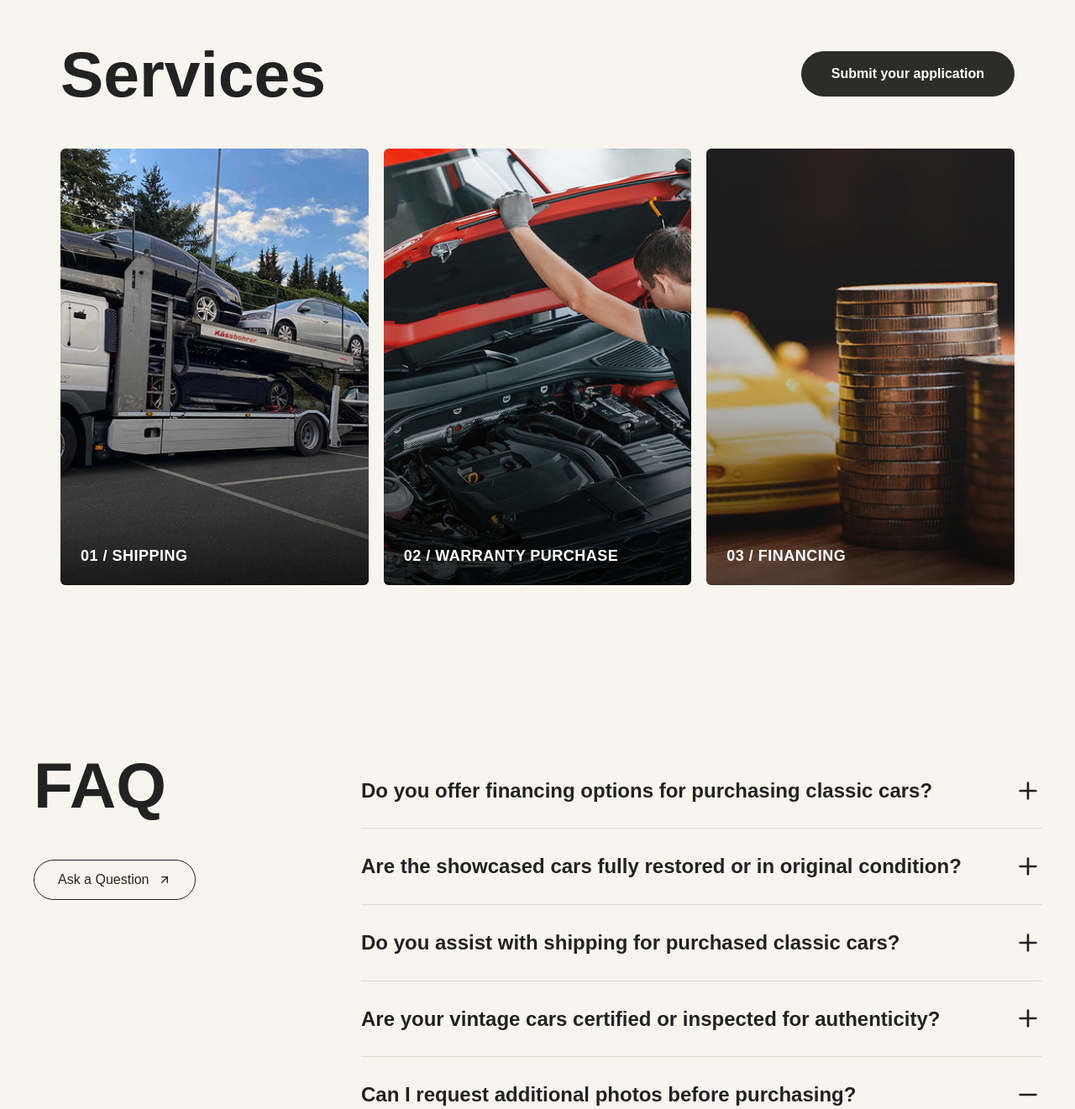
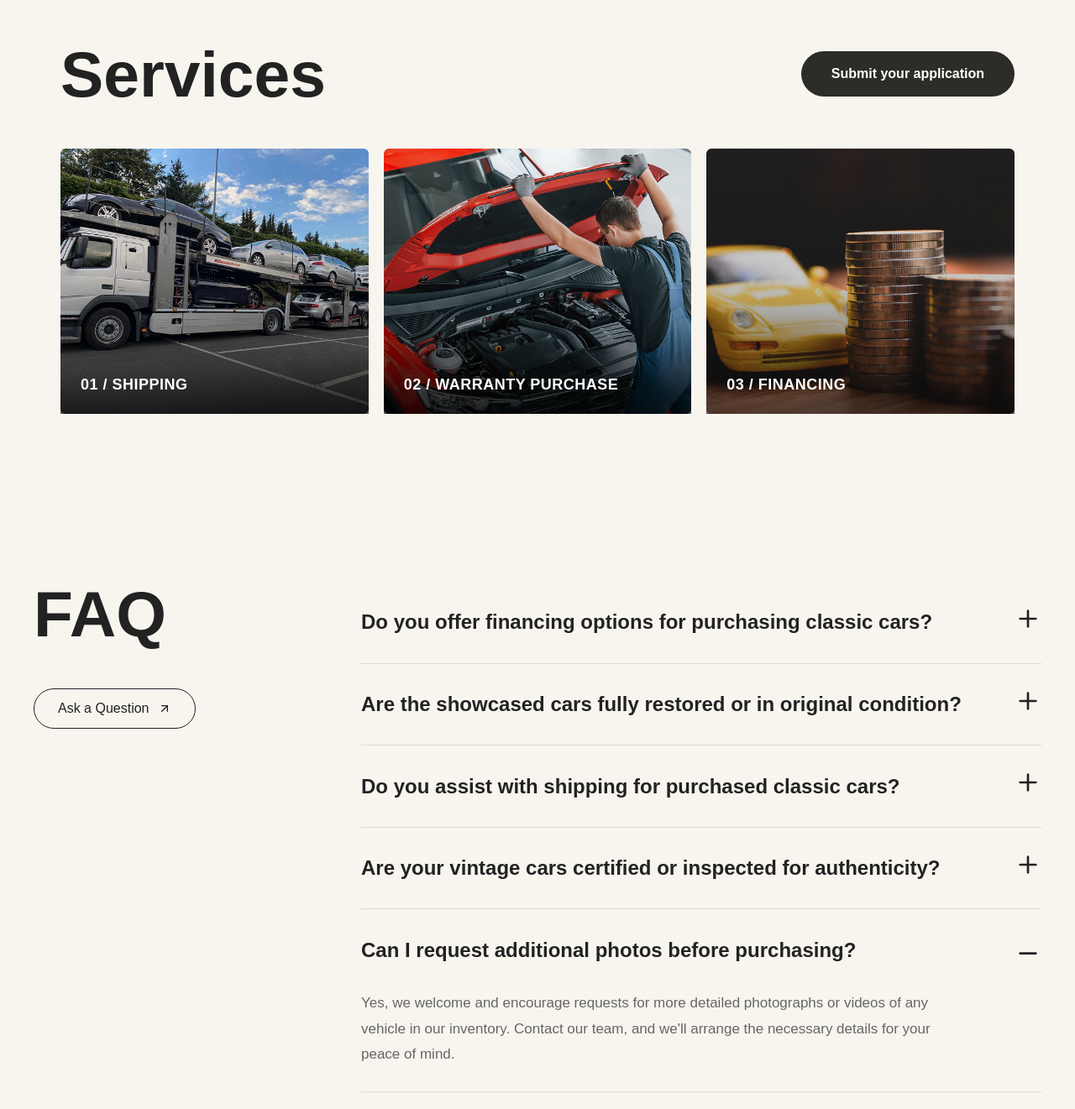
Before and after one commit to ravipotnuru1/carzone, a React (Vite) app: page /cars/1 in a window 1280 px wide. Shown: the part 1476-2797 px from the top of the page at 84% size. Built offline with nearby package versions, Linux system fonts and the light colour scheme.

Commit message:
updated by adding animations

```diff
--- a/package.json
+++ b/package.json
@@ -10,6 +10,7 @@
     "preview": "vite preview"
   },
   "dependencies": {
+    "framer-motion": "^12.42.2",
     "react": "^19.2.7",
     "react-dom": "^19.2.7",
     "react-icons": "^5.7.0",
--- a/src/App.jsx
+++ b/src/App.jsx
@@ -1,4 +1,5 @@
-import { BrowserRouter, Routes, Route } from "react-router-dom";
+import { BrowserRouter, Routes, Route, useLocation } from "react-router-dom";
+import { AnimatePresence, motion } from "framer-motion";
 
 import Home from "./pages/Home";
 import Cars from "./pages/Cars";
@@ -10,22 +11,112 @@ import Shipping from "./pages/Shipping";
 import Warranty from "./pages/Warranty";
 import Financing from "./pages/Financing";
 
-// Temporary pages
+const PageTransition = ({ children }) => (
+  <motion.div
+    initial={{ opacity: 0, y: 25 }}
+    animate={{ opacity: 1, y: 0 }}
+    exit={{ opacity: 0, y: -25 }}
+    transition={{ duration: 0.45 }}
+  >
+    {children}
+  </motion.div>
+);
+
+function AnimatedRoutes() {
+  const location = useLocation();
+
+  return (
+    <AnimatePresence mode="wait">
+      <Routes location={location} key={location.pathname}>
+        <Route
+          path="/"
+          element={
+            <PageTransition>
+              <Home />
+            </PageTransition>
+          }
+        />
+
+        <Route
+          path="/cars"
+          element={
+            <PageTransition>
+              <Cars />
+            </PageTransition>
+          }
+        />
+
+        <Route
+          path="/cars/:id"
+          element={
+            <PageTransition>
+              <CarDetails />
+            </PageTransition>
+          }
+        />
+
+        <Route
+          path="/about"
+          element={
+            <PageTransition>
+              <About />
+            </PageTransition>
+          }
+        />
+
+        <Route
+          path="/services"
+          element={
+            <PageTransition>
+              <Services />
+            </PageTransition>
+          }
+        />
+
+        <Route
+          path="/contact"
+          element={
+            <PageTransition>
+              <Contact />
+            </PageTransition>
+          }
+        />
+
+        <Route
+          path="/services/shipping"
+          element={
+            <PageTransition>
+              <Shipping />
+            </PageTransition>
+          }
+        />
+
+        <Route
+          path="/services/warranty"
+          element={
+            <PageTransition>
+              <Warranty />
+            </PageTransition>
+          }
+        />
+
+        <Route
+          path="/services/financing"
+          element={
+            <PageTransition>
+              <Financing />
+            </PageTransition>
+          }
+        />
+      </Routes>
+    </AnimatePresence>
+  );
+}
 
 function App() {
   return (
     <BrowserRouter>
-      <Routes>
-        <Route path="/" element={<Home />} />
-        <Route path="/cars" element={<Cars />} />
-        <Route path="/cars/:id" element={<CarDetails />} />
-        <Route path="/about" element={<About />} />
-        <Route path="/services" element={<Services />} />
-        <Route path="/contact" element={<Contact />} />
-        <Route path="/services/shipping" element={<Shipping />} />
-        <Route path="/services/warranty" element={<Warranty />} />
-        <Route path="/services/financing" element= {<Financing/>}/>
-      </Routes>
+      <AnimatedRoutes />
     </BrowserRouter>
   );
 }
--- a/src/components/home/FAQSection.jsx
+++ b/src/components/home/FAQSection.jsx
@@ -1,5 +1,6 @@
 import { useState } from "react";
 import { Link } from "react-router-dom";
+import { motion, AnimatePresence } from "framer-motion";
 import { FiPlus, FiMinus, FiArrowUpRight } from "react-icons/fi";
 import "./FAQSection.css";
 
@@ -39,49 +40,83 @@ const FAQSection = () => {
   };
 
   return (
-    <section className="faq-section">
+    <motion.section
+      className="faq-section"
+      initial={{ opacity: 0, y: 50 }}
+      whileInView={{ opacity: 1, y: 0 }}
+      viewport={{ once: true }}
+      transition={{ duration: 0.7 }}
+    >
       <div className="faq-container">
 
-        <div className="faq-left">
+        <motion.div
+          className="faq-left"
+          initial={{ opacity: 0, x: -40 }}
+          whileInView={{ opacity: 1, x: 0 }}
+          viewport={{ once: true }}
+          transition={{ duration: 0.7 }}
+        >
           <h2>FAQ</h2>
 
-          <Link to="/contact" className="faq-btn">
-            Ask a Question
-            <FiArrowUpRight />
-          </Link>
-        </div>
+          <motion.div
+            whileHover={{ scale: 1.05 }}
+            whileTap={{ scale: 0.95 }}
+          >
+            <Link to="/contact" className="faq-btn">
+              Ask a Question
+              <FiArrowUpRight />
+            </Link>
+          </motion.div>
+        </motion.div>
 
-        <div className="faq-right">
-
+        <motion.div
+          className="faq-right"
+          initial={{ opacity: 0, x: 40 }}
+          whileInView={{ opacity: 1, x: 0 }}
+          viewport={{ once: true }}
+          transition={{ duration: 0.8 }}
+        >
           {faqData.map((item, index) => (
-            <div className="faq-item" key={index}>
-
+            <motion.div
+              className="faq-item"
+              key={index}
+              whileHover={{ y: -2 }}
+            >
               <button
                 className="faq-question"
                 onClick={() => toggleFAQ(index)}
               >
                 <span>{item.question}</span>
 
-                {active === index ? (
-                  <FiMinus />
-                ) : (
-                  <FiPlus />
-                )}
+                <motion.span
+                  animate={{ rotate: active === index ? 180 : 0 }}
+                  transition={{ duration: 0.3 }}
+                >
+                  {active === index ? <FiMinus /> : <FiPlus />}
+                </motion.span>
               </button>
 
-              {active === index && (
-                <div className="faq-answer">
-                  <p>{item.answer}</p>
-                </div>
-              )}
+              <AnimatePresence>
+                {active === index && (
+                  <motion.div
+                    className="faq-answer"
+                    initial={{ height: 0, opacity: 0 }}
+                    animate={{ height: "auto", opacity: 1 }}
+                    exit={{ height: 0, opacity: 0 }}
+                    transition={{ duration: 0.35 }}
+                    style={{ overflow: "hidden" }}
+                  >
+                    <p>{item.answer}</p>
+                  </motion.div>
+                )}
+              </AnimatePresence>
 
-            </div>
+            </motion.div>
           ))}
-
-        </div>
+        </motion.div>
 
       </div>
-    </section>
+    </motion.section>
   );
 };
 
--- a/src/components/home/FeaturedCars.jsx
+++ b/src/components/home/FeaturedCars.jsx
@@ -1,16 +1,52 @@
 import { Link } from "react-router-dom";
+import { motion } from "framer-motion";
 import cars from "../../data/cars";
 import CarCard from "./CarCard";
 import "./FeaturedCars.css";
+
+const containerVariants = {
+  hidden: {},
+  visible: {
+    transition: {
+      staggerChildren: 0.15,
+    },
+  },
+};
+
+const cardVariants = {
+  hidden: {
+    opacity: 0,
+    y: 50,
+  },
+  visible: {
+    opacity: 1,
+    y: 0,
+    transition: {
+      duration: 0.6,
+      ease: "easeOut",
+    },
+  },
+};
 
 const FeaturedCars = () => {
   return (
     <section className="featured-cars">
       <div className="featured-container">
-        <div className="cars-grid">
+        <motion.div
+          className="cars-grid"
+          variants={containerVariants}
+          initial="hidden"
+          whileInView="visible"
+          viewport={{ once: true, amount: 0.2 }}
+        >
           {cars.map((car, index) => (
+            <motion.div
+              key={car.id}
+              variants={cardVariants}
+              whileHover={{ y: -8 }}
+              transition={{ duration: 0.3 }}
+            >
               <Link
-              key={car.id}
                 to={`/cars/${car.id}`}
                 className="car-link"
               >
@@ -19,8 +55,9 @@ const FeaturedCars = () => {
                   isLastCard={index === cars.length - 1}
                 />
               </Link>
+            </motion.div>
           ))}
-        </div>
+        </motion.div>
       </div>
     </section>
   );
--- a/src/components/home/HeroSection.jsx
+++ b/src/components/home/HeroSection.jsx
@@ -1,24 +1,43 @@
 import { Link } from "react-router-dom";
+import { motion } from "framer-motion";
 import "./HeroSection.css";
 
 const HeroSection = () => {
   return (
     <section className="hero">
       <div className="hero-container">
-
-        <div className="hero-content">
-          <h1 className="hero-title">
+        <motion.div
+          className="hero-content"
+          initial={{ opacity: 0, y: 60 }}
+          animate={{ opacity: 1, y: 0 }}
+          transition={{ duration: 0.8, ease: "easeOut" }}
+        >
+          <motion.h1
+            className="hero-title"
+            initial={{ opacity: 0, y: 40 }}
+            animate={{ opacity: 1, y: 0 }}
+            transition={{ delay: 0.2, duration: 0.8 }}
+          >
             Retro cars <br className="mobile-break" />
             1960-1970
-          </h1>
+          </motion.h1>
 
-          <div className="hero-bottom">
+          <motion.div
+            className="hero-bottom"
+            initial={{ opacity: 0, y: 30 }}
+            animate={{ opacity: 1, y: 0 }}
+            transition={{ delay: 0.5, duration: 0.8 }}
+          >
             <p className="hero-description">
               Vintage retro
               <br />
               cars USA
             </p>
 
+            <motion.div
+              whileHover={{ scale: 1.06 }}
+              whileTap={{ scale: 0.96 }}
+            >
               <Link to="/cars" className="hero-btn">
                 <span>Find a car</span>
 
@@ -46,9 +65,9 @@ const HeroSection = () => {
                   </svg>
                 </span>
               </Link>
-          </div>
-        </div>
-
+            </motion.div>
+          </motion.div>
+        </motion.div>
       </div>
     </section>
   );
--- a/src/components/home/Services.jsx
+++ b/src/components/home/Services.jsx
@@ -1,4 +1,5 @@
 import { Link } from "react-router-dom";
+import { motion } from "framer-motion";
 import shippingImg from "../../assets/images/services/service-shipping.png";
 import warrantyImg from "../../assets/images/services/service-warranty.png";
 import financingImg from "../../assets/images/services/service-financing.png";
@@ -25,23 +26,64 @@ const services = [
   },
 ];
 
+const containerVariants = {
+  hidden: {},
+  visible: {
+    transition: {
+      staggerChildren: 0.2,
+    },
+  },
+};
+
+const cardVariants = {
+  hidden: {
+    opacity: 0,
+    y: 50,
+  },
+  visible: {
+    opacity: 1,
+    y: 0,
+    transition: {
+      duration: 0.7,
+      ease: "easeOut",
+    },
+  },
+};
+
 const Services = () => {
   return (
     <section className="services-section">
       <div className="services-container">
 
-        <div className="services-header">
+        <motion.div
+          className="services-header"
+          initial={{ opacity: 0, y: 40 }}
+          whileInView={{ opacity: 1, y: 0 }}
+          viewport={{ once: true }}
+          transition={{ duration: 0.7 }}
+        >
           <h2>Services</h2>
 
           <Link to="/contact" className="services-btn">
             Submit your application
           </Link>
-        </div>
+        </motion.div>
 
-        <div className="services-grid">
+        <motion.div
+          className="services-grid"
+          variants={containerVariants}
+          initial="hidden"
+          whileInView="visible"
+          viewport={{ once: true, amount: 0.2 }}
+        >
           {services.map((service) => (
+            <motion.div
+              key={service.id}
+              variants={cardVariants}
+              whileHover={{ y: -10 }}
+              transition={{ duration: 0.3 }}
+            >
               <Link
-              key={service.id}
                 to={service.path}
                 className="service-card"
               >
@@ -54,8 +96,9 @@ const Services = () => {
                   <h3>{service.title}</h3>
                 </div>
               </Link>
+            </motion.div>
           ))}
-        </div>
+        </motion.div>
 
       </div>
     </section>
```
Also changed, not shown: src/components/home/AboutSection.jsx (+44 -17 lines), src/components/layout/Navbar.css (+23 -6 lines), src/components/layout/Navbar.jsx (+50 -12 lines), src/pages/Shipping.jsx (line endings or trailing spaces), 1 other file (tests, documents, lock files or other folders). Lines whose indentation alone changed are shown as unchanged.
